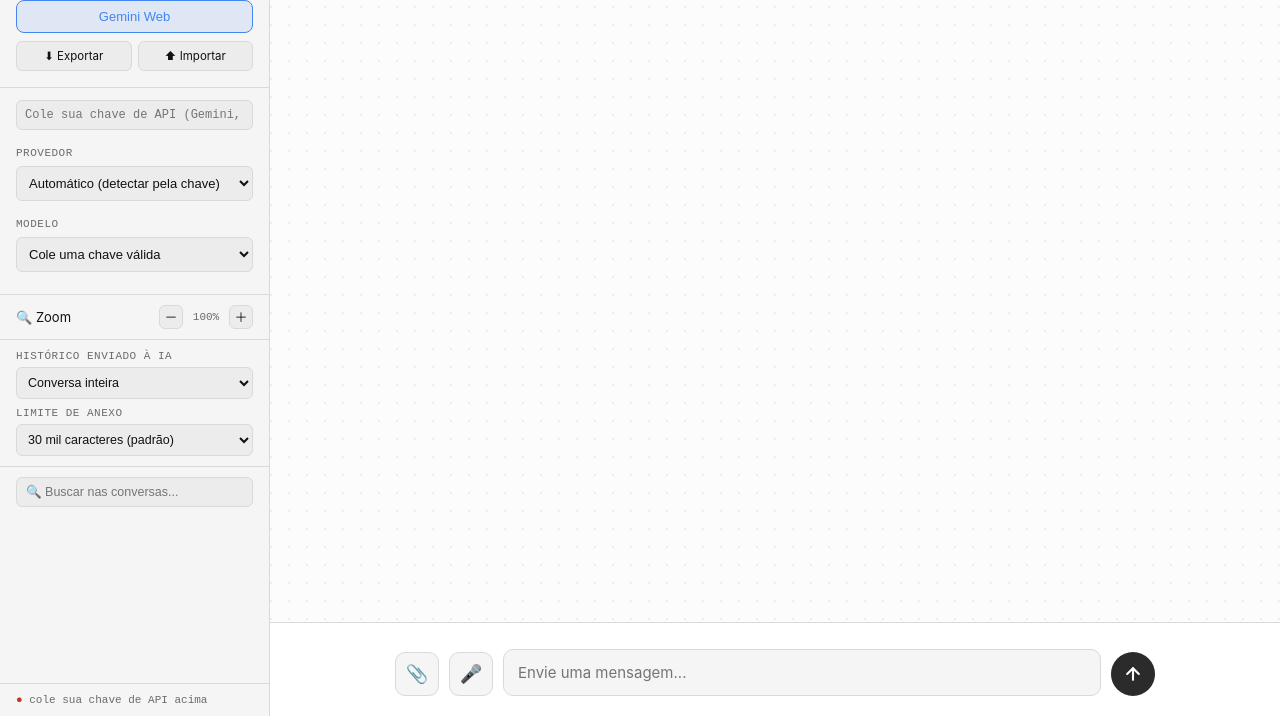
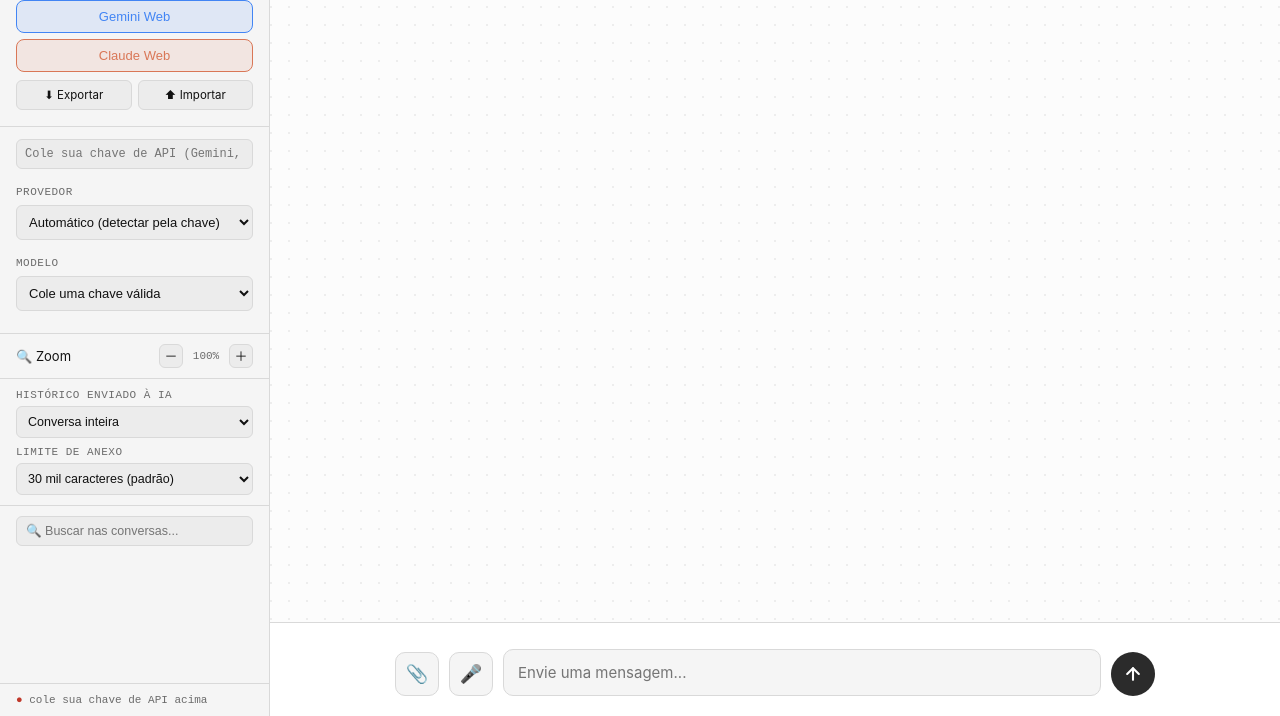
Before and after one commit to pruanderley/Gemini, a website: page www/index.html in a window 1280 px wide. Shown: the part 84-800 px from the top of the page. Drawn offline with nearby package versions, Linux system fonts and the light colour scheme.

Commit message:
Add files via upload

```diff
--- a/www/index.html
+++ b/www/index.html
@@ -385,6 +385,15 @@
       <img src="https://www.gstatic.com/lamda/images/gemini_favicon_f069958c85030456e93de685481c559f160ea06.svg"
         width="16" height="16" onerror="this.style.display='none'">
       Gemini Web
+    </button>
+    <button id="claude-web-btn" onclick="openClaudeWeb()" style="
+      width:100%;padding:8px 12px;border-radius:8px;border:1px solid #D97757;
+      background:rgba(217,119,87,0.12);color:#D97757;
+      font-size:13px;cursor:pointer;margin-top:6px;
+      display:flex;align-items:center;gap:8px;justify-content:center;">
+      <img src="https://claude.ai/favicon.ico"
+        width="16" height="16" onerror="this.style.display='none'">
+      Claude Web
     </button>
     <div id="io-buttons">
       <button id="export-btn" type="button">⬇ Exportar</button>
@@ -1775,6 +1784,16 @@ function openGeminiWeb() {
   }
 }
 
+// ── CLAUDE WEB (mesmo WebView nativo — a ponte openGeminiWeb já aceita qualquer URL) ──
+function openClaudeWeb() {
+  if (typeof window.Android !== 'undefined' && typeof window.Android.openGeminiWeb === 'function') {
+    window.Android.openGeminiWeb('https://claude.ai');
+  } else {
+    // Fallback: abre no navegador
+    window.open('https://claude.ai', '_blank');
+  }
+}
+
 // ── BOTÃO VOLTAR DO ANDROID ──
 // Chamado pela MainActivity. Retorna true = o app tratou o voltar; false = pode fechar o app.
 window.handleBack = function(){
```
